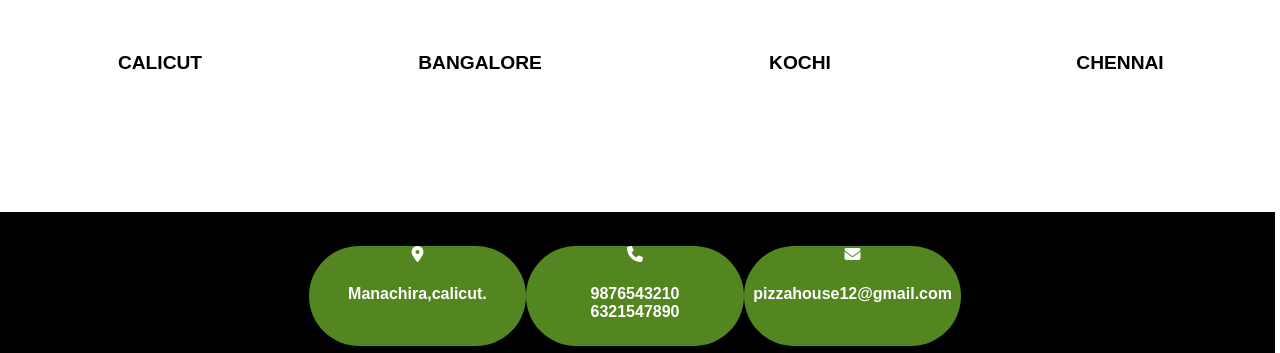
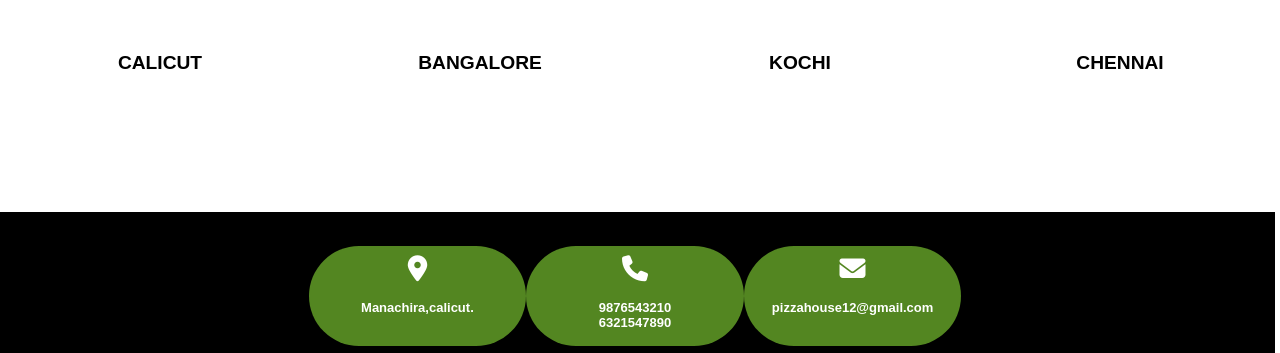
Before and after one commit to mohammedshiyasvp/PROJECT-PIZZA-HOUSE, a plain HTML site: page index.html in a window 1280 px wide. Shown: the part 4138-4491 px from the top of the page. Drawn offline with Linux system fonts and the light colour scheme; a web font is replaced by a local one.

Commit message:
third part

```diff
--- a/index.html
+++ b/index.html
@@ -218,32 +218,34 @@
     <center>
         <div class="footer">
             <div class="footer-1">
-                <i class="fa-solid fa-location-dot"></i>
+                <i class="fa-solid fa-location-dot fa-2x"></i>
                 <strong>
                     <p class="address">Manachira,calicut.</p>
 
                 </strong>
             </div>
             <div class="footer-1">
-                <i class="fa-solid fa-phone"></i>
+                <i class="fa-solid fa-phone fa-2x"></i>
                 <strong>
                     <p class="address">9876543210<br>6321547890</p>
 
                 </strong>
             </div>
             <div class="footer-1">
-                <i class="fa-solid fa-envelope"></i>
+                <i class="fa-solid fa-envelope fa-2x"></i>
                 <strong>
                     <p class="address">pizzahouse12@gmail.com</p>
 
                 </strong>
             </div>
-<center>
+            <center>
                 <img src="./images/pizza-logo-vector__1_-removebg-preview.png" alt="" class="footic">
                 <p class="footabout">
-                    <spn class="imp"><u><strong>About Us:-</stron></u></spn> <br> At Pizza Ricotta, we look forward to give
+                    <spn class="imp"><u><strong>About Us:-</stron></u></spn> <br> At Pizza Ricotta, we look forward to
+                    give
                     you the best
-                    <br> possible value to our customers who wish to have <br> delicious pizzas. It is the glorious harmony.
+                    <br> possible value to our customers who wish to have <br> delicious pizzas. It is the glorious
+                    harmony.
 
                 </p>
                 <p class="quic"><u>Quick links:-</u></p>
@@ -260,7 +262,8 @@
                 <a href="https://www.pizzaricotta.in/index.php" class="lin-3">Tamilanadu</a><br>
 
 
-            </center>          </div>
+            </center>
+        </div>
 
     </center>
     <div class="final">
--- a/project.css
+++ b/project.css
@@ -558,7 +558,7 @@
       height: 100px;
       margin-top: 34px;
       text-align: center;
-      font-size: medium;
+      font-size: small;
       font-family: 'Anton', sans-serif;
       transition: 1s ease-in-out;
       color: white;
@@ -572,7 +572,7 @@
   }
 
   .address {
-      margin-top: 21px;
+      margin-top: 18px;
   }
 
   .footic {
@@ -725,3 +725,6 @@
      position: absolute;
 left: 61px;
 }
+.fa-solid{
+    margin-top: 10px;
+}
```
